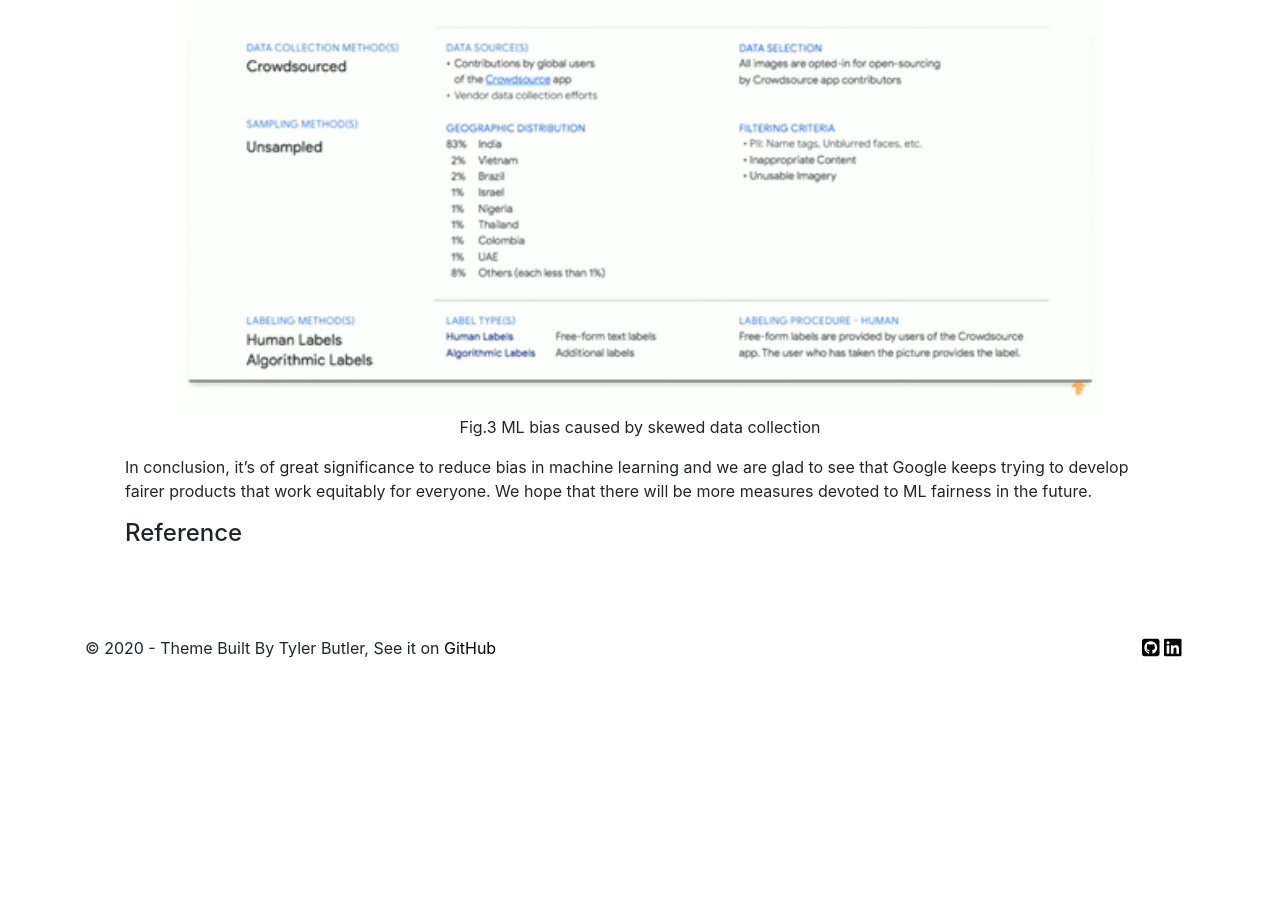
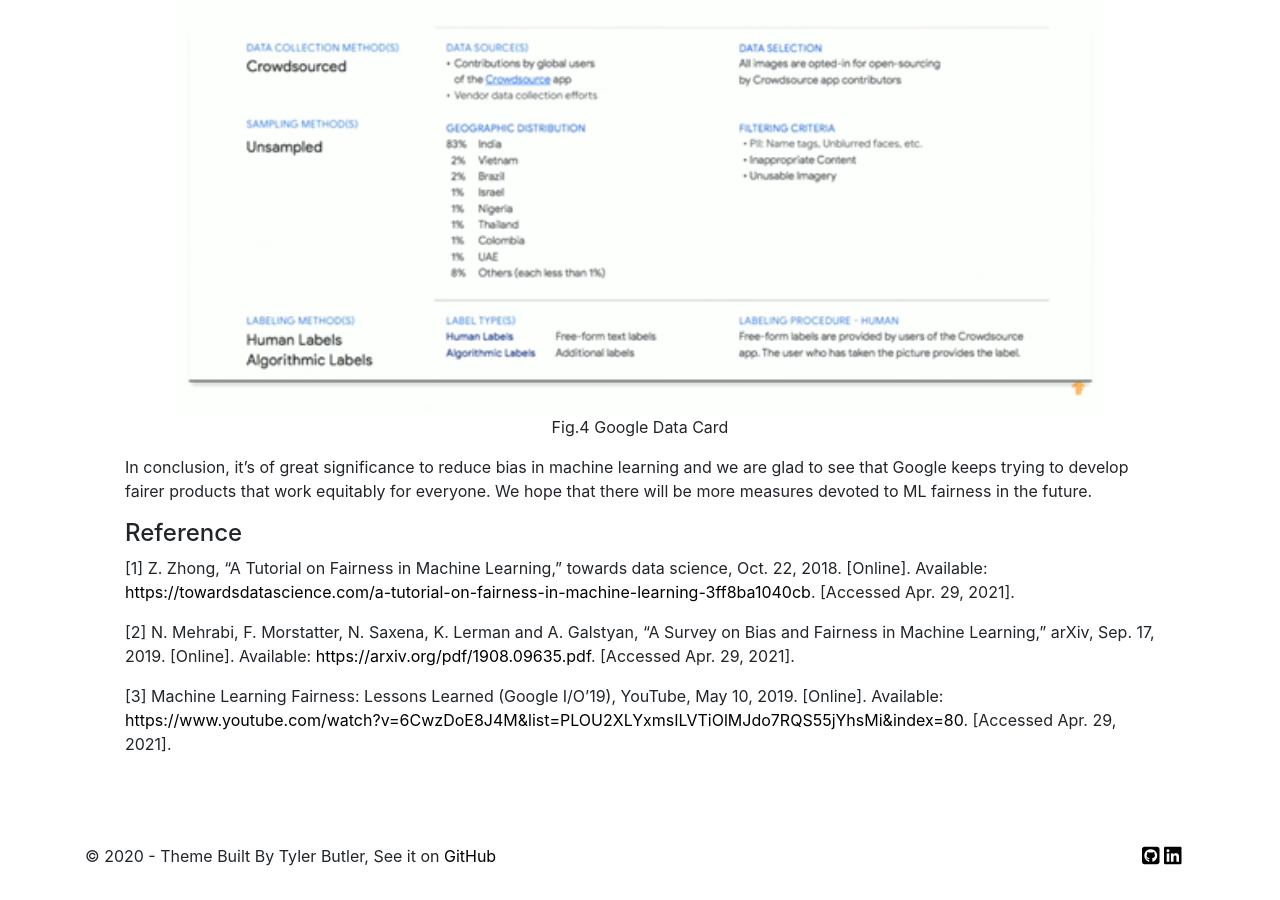
Before and after one commit to MarcoLIU27/marcoliu-website, a Jekyll site: the page built from _posts/2022-05-03-machine-learning-fairness.md, in a window 1280 px wide and 900 px high, scrolled down 3776 px. Built offline with Jekyll 4.4.1, drawn with Linux system fonts in a browser that asks for light colours; nearby versions of some CDN libraries; comment, search, counter and statistics services are not loaded; before the commit the page ends 4468 px from its top, so only the background shows below that; some of the changed text lies outside the part shown.

Commit message:
update blog

```diff
--- a/_posts/2022-05-03-machine-learning-fairness.md
+++ b/_posts/2022-05-03-machine-learning-fairness.md
@@ -48,8 +48,14 @@
 Besides, Google has released their first Data Card in Oct. 2018 as part of the Open Images Extended Dataset (see Fig.4). This Data Card can answer questions like how the data was sourced and what the distribution is. For the Open Images Extended Dataset, while you can find the geographic distribution is extremely diverse, 80% of the data comes from India. Such information is important for people who want to use this dataset for training or testing.
  <div style="text-align: center;">
     <img src="/assets/img/posts/fairness-4.png" style="width: 90%;" class="d-inline-block align-top" alt="" loading="lazy">
-    <p>Fig.3 ML bias caused by skewed data collection</p>
+    <p>Fig.4 Google Data Card</p>
 </div>
 In conclusion, it’s of great significance to reduce bias in machine learning and we are glad to see that Google keeps trying to develop fairer products that work equitably for everyone. We hope that there will be more measures devoted to ML fairness in the future.
 
 #### Reference
+
+\[1\] Z. Zhong, “A Tutorial on Fairness in Machine Learning,” towards data science, Oct. 22, 2018. \[Online]. Available: [https://towardsdatascience.com/a-tutorial-on-fairness-in-machine-learning-3ff8ba1040cb](https://towardsdatascience.com/a-tutorial-on-fairness-in-machine-learning-3ff8ba1040cb). \[Accessed Apr. 29, 2021\].
+
+\[2\] N. Mehrabi, F. Morstatter, N. Saxena, K. Lerman and A. Galstyan, “A Survey on Bias and Fairness in Machine Learning,” arXiv, Sep. 17, 2019. \[Online\]. Available: [https://arxiv.org/pdf/1908.09635.pdf](https://arxiv.org/pdf/1908.09635.pdf). \[Accessed Apr. 29, 2021\].
+
+\[3\] Machine Learning Fairness: Lessons Learned (Google I/O'19), YouTube, May 10, 2019. \[Online\]. Available: [https://www.youtube.com/watch?v=6CwzDoE8J4M&list=PLOU2XLYxmsILVTiOlMJdo7RQS55jYhsMi&index=80](https://www.youtube.com/watch?v=6CwzDoE8J4M&list=PLOU2XLYxmsILVTiOlMJdo7RQS55jYhsMi&index=80). \[Accessed Apr. 29, 2021\].
```
Also changed, not shown: other parts of _posts/2022-05-03-machine-learning-fairness.md (+2 -2 lines).
